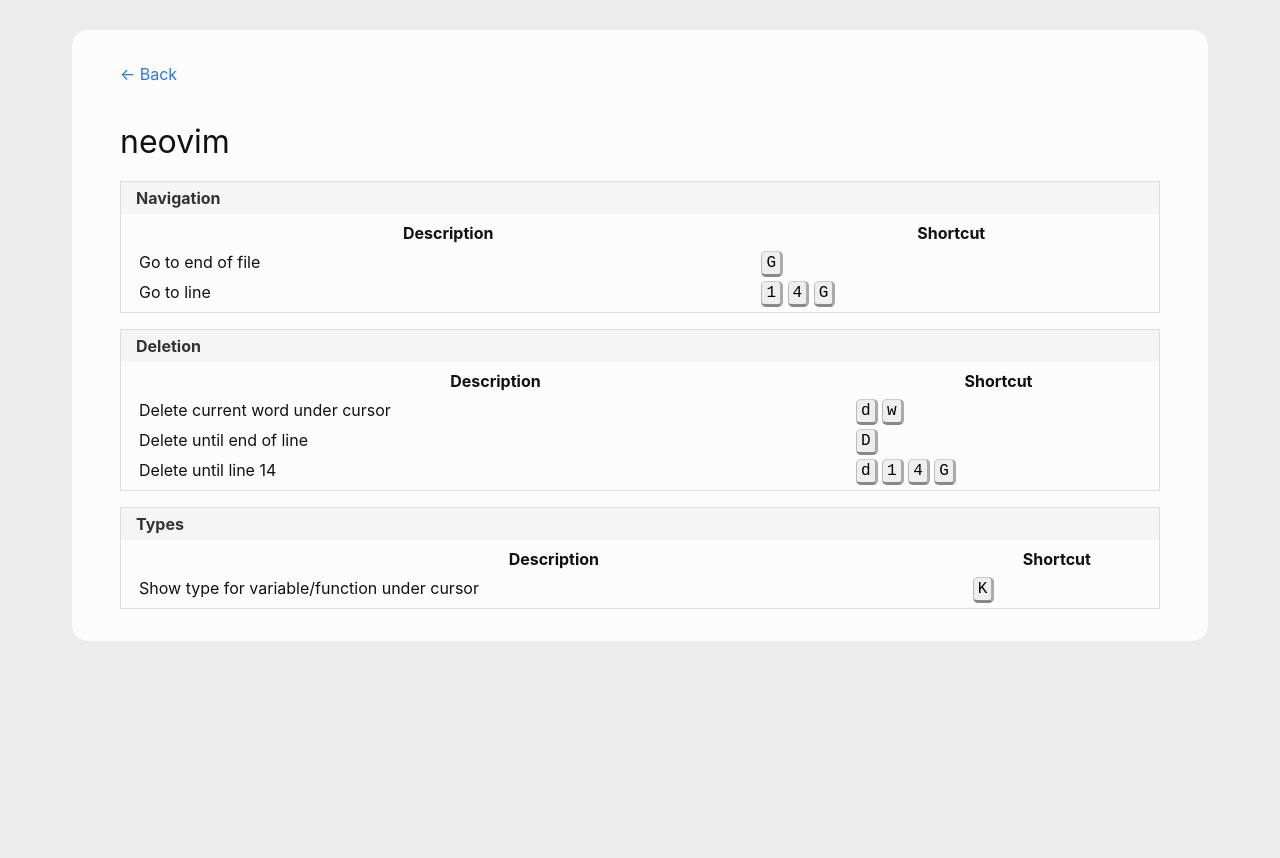
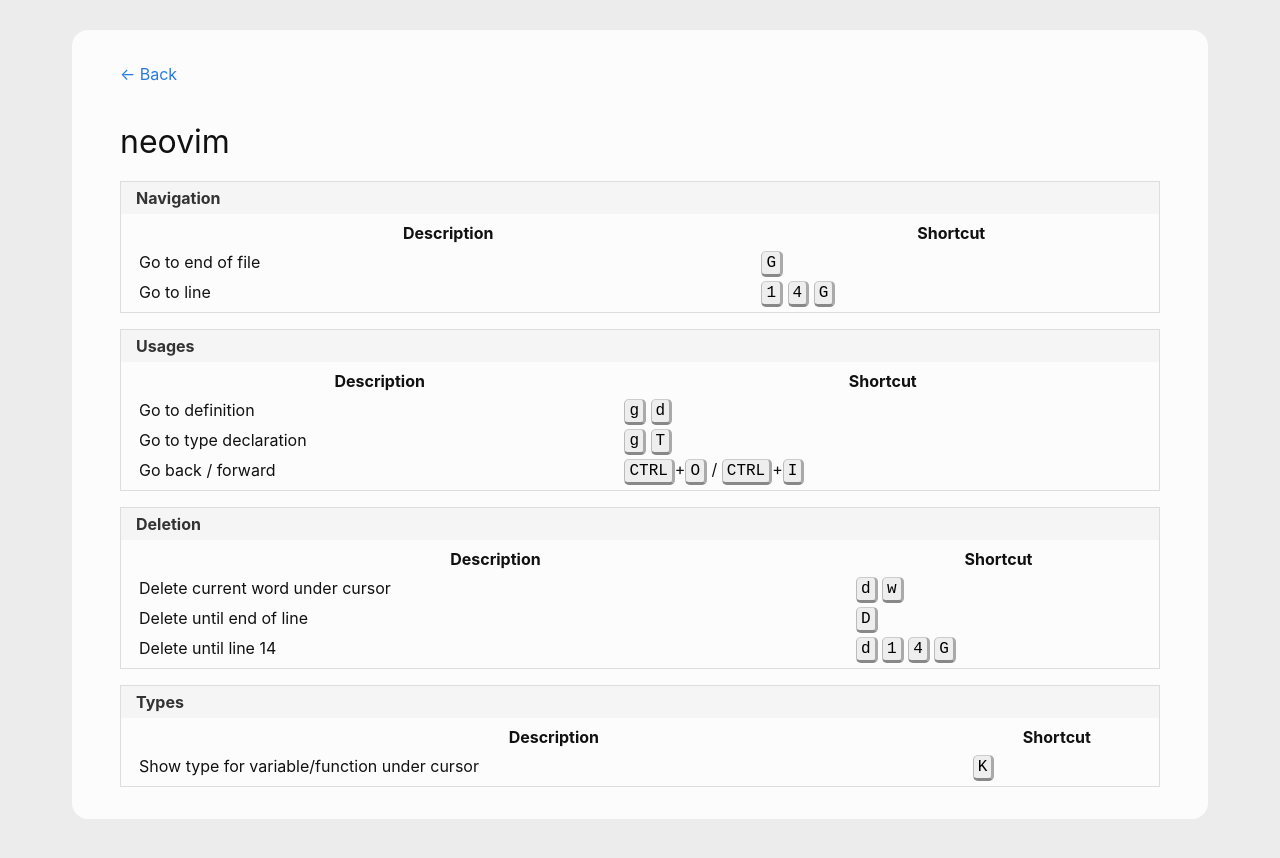
Before and after one commit to andreas-mausch/cheatsheets, a Jekyll site: the page built from _cheatsheets/neovim.md, in a window 1280 px wide. Shown: the top 858 px of the page. Built offline with Jekyll 4.4.1, drawn with Linux system fonts in a browser that asks for light colours.

Commit message:
nvim: Add shortcuts for definition and back/forward navigation

```diff
--- a/_cheatsheets/neovim.md
+++ b/_cheatsheets/neovim.md
@@ -6,6 +6,11 @@
     shortcuts:
       Go to end of file: <kbd>G</kbd>
       Go to line: <kbd>1</kbd> <kbd>4</kbd> <kbd>G</kbd>
+  - name: Usages
+    shortcuts:
+      Go to definition: <kbd>g</kbd> <kbd>d</kbd>
+      Go to type declaration: <kbd>g</kbd> <kbd>T</kbd>
+      Go back / forward: <kbd>CTRL</kbd>+<kbd>O</kbd> / <kbd>CTRL</kbd>+<kbd>I</kbd>
   - name: Deletion
     shortcuts:
       Delete current word under cursor: <kbd>d</kbd> <kbd>w</kbd>
```
